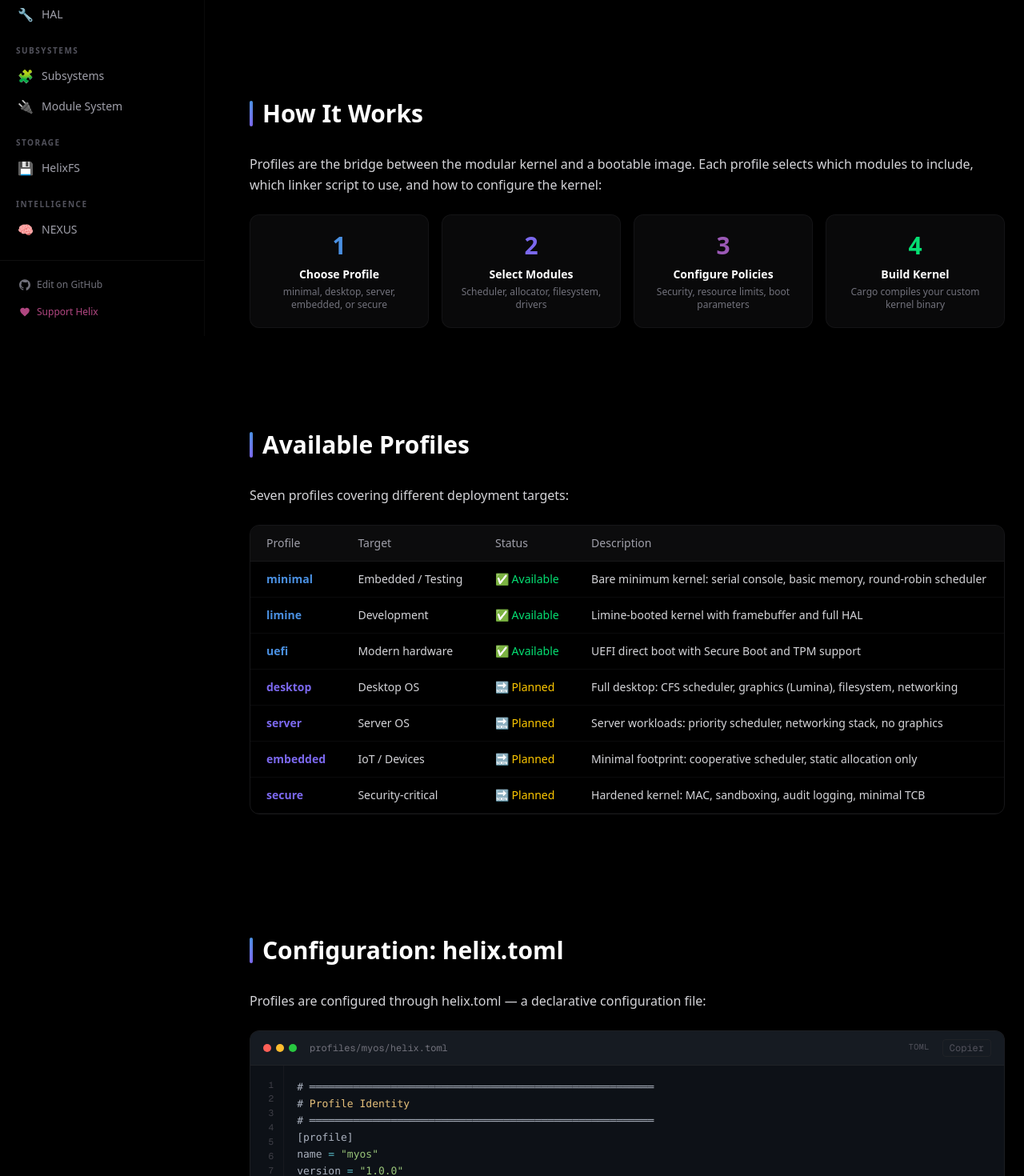
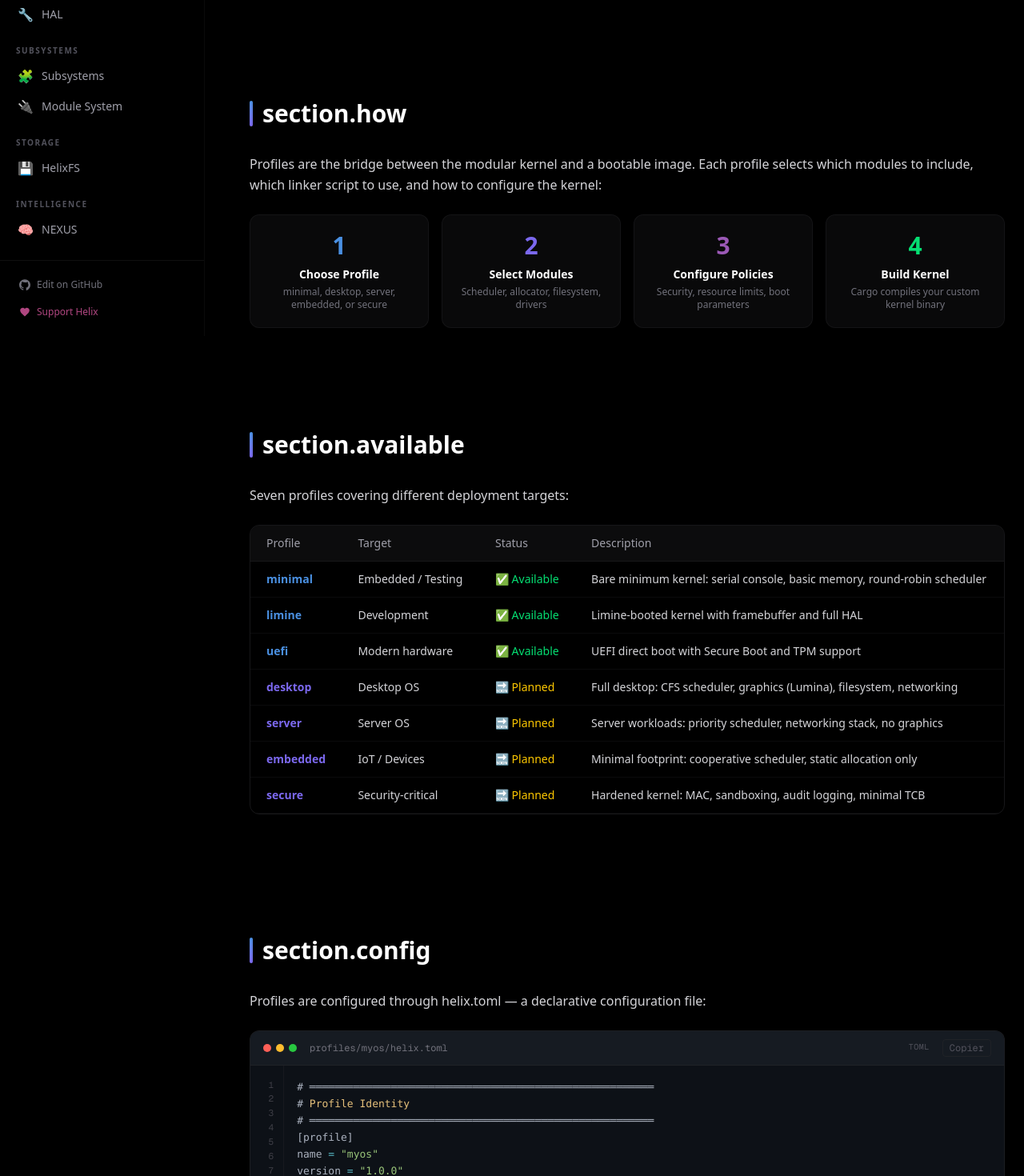
Before and after one commit to HelixOS-Org/helix-wiki, a Next.js app: page /docs/profiles in a window 1280 px wide. Shown: the part 380-1850 px from the top of the page at 80% size. Built offline with nearby package versions, Linux system fonts and the light colour scheme.

Commit message:
Refactor ProfilesPage to use localized strings for section titles, enhancing internationalization support

```diff
--- a/app/docs/profiles/page.tsx
+++ b/app/docs/profiles/page.tsx
@@ -4,7 +4,6 @@ import PageHeader from "@/helix-wiki/components/PageHeader";
 import Section from "@/helix-wiki/components/Section";
 import RustCode from "@/helix-wiki/components/RustCode";
 import InfoTable from "@/helix-wiki/components/InfoTable";
-import Footer from "@/helix-wiki/components/Footer";
 import { useI18n } from "@/helix-wiki/lib/i18n";
 import { getDocString } from "@/helix-wiki/lib/docs-i18n";
 import profilesContent from "@/helix-wiki/lib/docs-i18n/profiles";
@@ -21,7 +20,7 @@ export default function ProfilesPage() {
       />
 
       {/* ── OVERVIEW ── */}
-      <Section title="How It Works" id="overview">
+      <Section title={d("section.how")} id="overview">
         <p>{d("how.intro")}</p>
         <div className="grid md:grid-cols-4 gap-4 mt-4">
           {[
@@ -40,7 +39,7 @@ export default function ProfilesPage() {
       </Section>
 
       {/* ── AVAILABLE PROFILES ── */}
-      <Section title="Available Profiles" id="profiles">
+      <Section title={d("section.available")} id="profiles">
         <p>{d("available.intro")}</p>
         <InfoTable
           columns={[
@@ -62,7 +61,7 @@ export default function ProfilesPage() {
       </Section>
 
       {/* ── HELIX.TOML ── */}
-      <Section title="Configuration: helix.toml" id="config">
+      <Section title={d("section.config")} id="config">
         <p>{d("config.intro")}</p>
 
         <RustCode filename="profiles/myos/helix.toml" language="toml">{`# ═══════════════════════════════════════════════════════
@@ -158,7 +157,7 @@ serial_console = true     # Enable serial output`}</RustCode>
       </Section>
 
       {/* ── CREATE PROFILE ── */}
-      <Section title="Creating a Profile" id="create">
+      <Section title={d("section.creating")} id="create">
         <p>{d("creating.intro")}</p>
 
         <h3 className="text-xl font-semibold text-white mt-4 mb-4">Step 1: Directory Structure</h3>
@@ -222,7 +221,7 @@ cargo build --release --target x86_64-unknown-none \\
       </Section>
 
       {/* ── MODULE SELECTION ── */}
-      <Section title="Module Selection" id="modules">
+      <Section title={d("section.selection")} id="modules">
         <p>{d("selection.intro")}</p>
 
         <h3 className="text-xl font-semibold text-white mt-8 mb-4">Schedulers</h3>
@@ -276,7 +275,7 @@ cargo build --release --target x86_64-unknown-none \\
       </Section>
 
       {/* ── LINKER SCRIPTS ── */}
-      <Section title="Linker Scripts" id="linker">
+      <Section title={d("section.linker")} id="linker">
         <p>{d("linker.intro")}</p>
         <RustCode filename="profiles/common/linker_base.ld" language="text">{`/* Higher-half kernel mapping */
 KERNEL_OFFSET = 0xFFFF800000000000;
@@ -312,7 +311,6 @@ SECTIONS {
 }`}</RustCode>
       </Section>
 
-      <Footer />
     </div>
   );
 }
```
